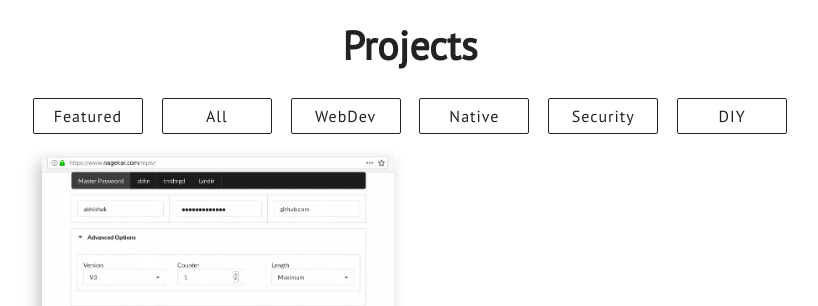
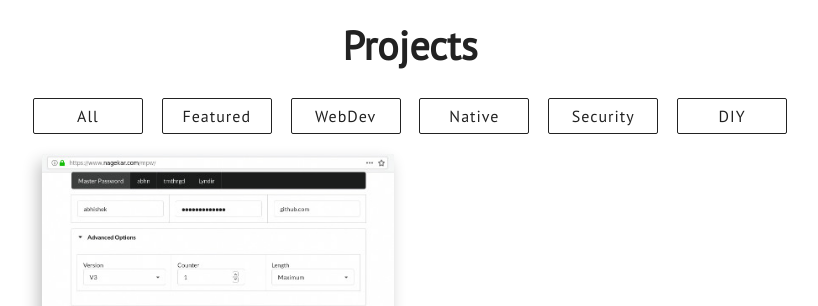
Before and after one commit to KANGSURA/KANGSURA, a Jekyll site: the page built from index.html, in a window 1280 px wide and 900 px high, scrolled down 2987 px. Shown: the part 154-460 px from the top of the window, without its empty margins (230-1048 px from the left). Built offline with Jekyll 4.4.1, drawn with Linux system fonts in a browser that asks for light colours; nearby versions of some CDN libraries.

Commit message:
Update projects.html

```diff
--- a/_includes/projects.html
+++ b/_includes/projects.html
@@ -5,8 +5,8 @@
 
                 <div class="project-technologies">
 
+                    <a id="all" class="semi-transparent-button with-border white-button" onclick="selected('all')">All</a>
                     <a id="Published papers" class="semi-transparent-button with-border white-button" onclick="selected('Published papers')">Featured</a>
-                    <a id="all" class="semi-transparent-button with-border white-button" onclick="selected('all')">All</a>
                     <a id="webdev" class="semi-transparent-button with-border white-button" onclick="selected('webdev')">WebDev</a>
                     <a id="native" class="semi-transparent-button with-border white-button" onclick="selected('native')">Native</a>
                     <a id="security" class="semi-transparent-button with-border white-button" onclick="selected('security')">Security</a>
```
